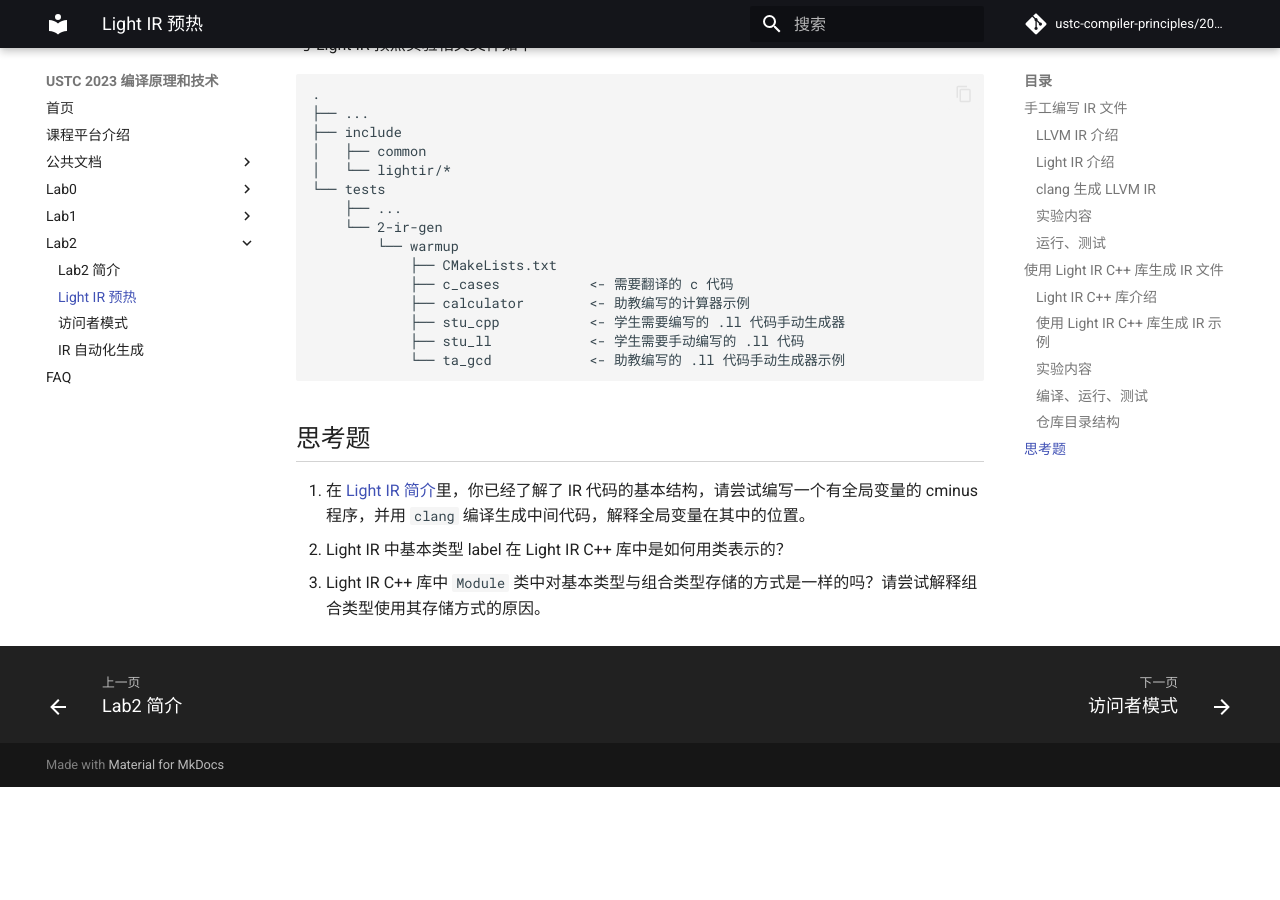
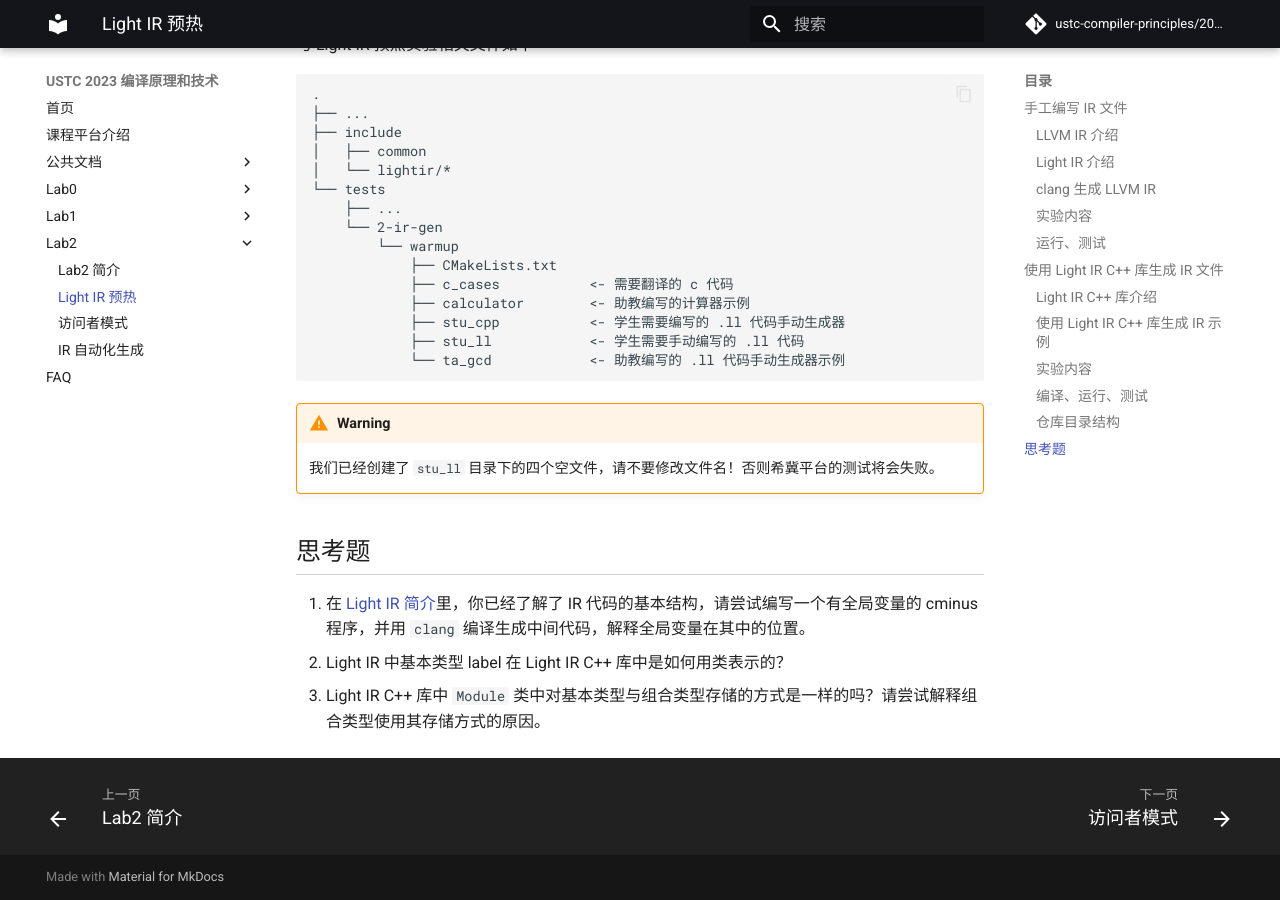
Before and after one commit to ustc-compiler-principles/2023, an MkDocs documentation site: the page built from docs/lab2/warmup.md, in a window 1280 px wide and 900 px high, scrolled down 2759 px. Built offline with MkDocs 1.6.1 and Material for MkDocs 9.7.7, drawn with Linux system fonts in a browser that asks for light colours; comment, search, counter and statistics services are not loaded; before the commit the page ends 3546 px from its top, so only the background shows below that.

Commit message:
update warmup

````diff
--- a/docs/lab2/warmup.md
+++ b/docs/lab2/warmup.md
@@ -114,6 +114,10 @@ $ echo $?
             └── ta_gcd            <- 助教编写的 .ll 代码手动生成器示例
 ```
 
+!!! warning
+
+    我们已经创建了 `stu_ll` 目录下的四个空文件，请不要修改文件名！否则希冀平台的测试将会失败。
+
 ## 思考题
 
 1. 在 [Light IR 简介](../common/LightIR.md)里，你已经了解了 IR 代码的基本结构，请尝试编写一个有全局变量的 cminus 程序，并用 `clang` 编译生成中间代码，解释全局变量在其中的位置。
````
